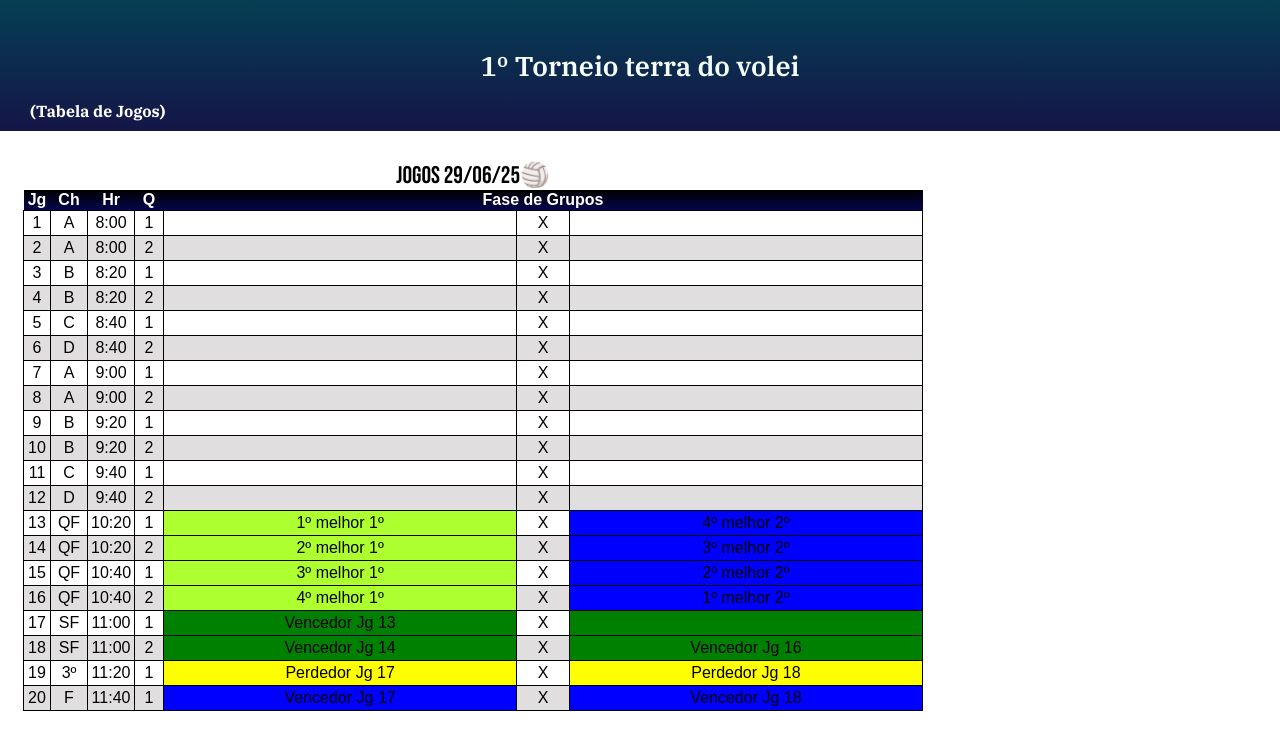
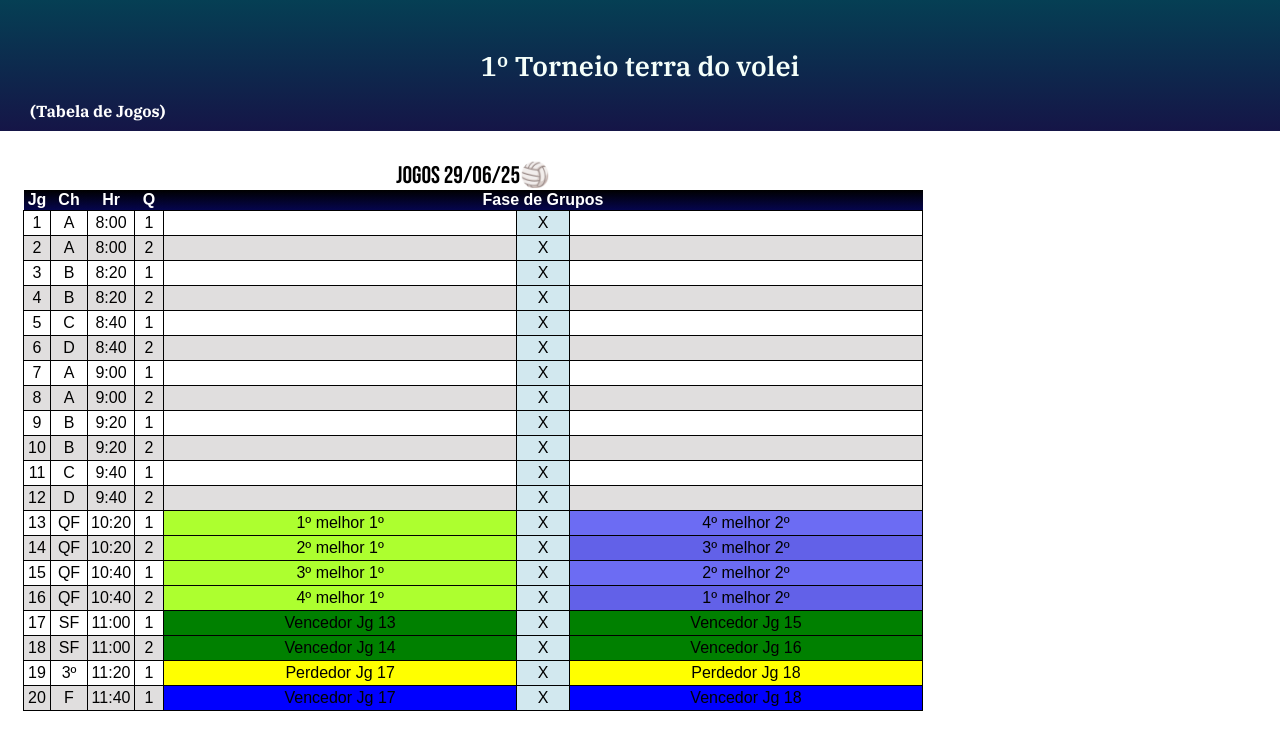
Before and after one commit to willlindo7/Open-Jijoca, a plain HTML site: page index.html in a window 1280 px wide. Drawn offline with Linux system fonts and the light colour scheme.

Commit message:
Atualizei a tabela

```diff
--- a/index.html
+++ b/index.html
@@ -31,7 +31,7 @@
                     <td class="hr">8:00</td>
                     <td class="quadra">1</td>
                     <td></td>
-                    <td>X</td>
+                    <td class="XG">X</td>
                     <td></td>
                 </tr>
                 <tr>
@@ -40,7 +40,7 @@
                     <td class="hr">8:00</td>
                     <td class="quadra">2</td>
                     <td></td>
-                    <td>X</td>
+                    <td class="XG">X</td>
                     <td></td>
                 </tr>
                 <tr>
@@ -49,7 +49,7 @@
                      <td class="hr">8:20</td>
                     <td class="quadra">1</td>
                     <td></td>
-                    <td>X</td>
+                    <td class="XG">X</td>
                     <td></td>
                 </tr>
                 <tr>
@@ -58,7 +58,7 @@
                      <td class="hr">8:20</td>
                     <td class="quadra">2</td>
                     <td></td>
-                    <td>X</td>
+                    <td class="XG">X</td>
                     <td></td>
                 </tr>
                 <tr>
@@ -67,7 +67,7 @@
                      <td class="hr">8:40</td>
                     <td class="quadra">1</td>
                     <td></td>
-                    <td>X</td>
+                    <td class="XG">X</td>
                     <td></td>
                 </tr>
                 <tr>
@@ -76,7 +76,7 @@
                      <td class="hr">8:40</td>
                     <td class="quadra">2</td>
                     <td></td>
-                    <td>X</td>
+                    <td class="XG">X</td>
                     <td></td>
                 </tr>
                  <tr>
@@ -85,7 +85,7 @@
                      <td class="hr">9:00</td>
                     <td class="quadra">1</td>
                     <td></td>
-                    <td>X</td>
+                    <td class="XG">X</td>
                     <td></td>
                 </tr>
                 <tr>
@@ -94,7 +94,7 @@
                      <td class="hr">9:00</td>
                     <td class="quadra">2</td>
                     <td></td>
-                    <td>X</td>
+                    <td class="XG">X</td>
                     <td></td>
                 </tr>
                 <tr>
@@ -103,7 +103,7 @@
                      <td class="hr">9:20</td>
                     <td class="quadra">1</td>
                     <td></td>
-                    <td>X</td>
+                    <td class="XG">X</td>
                     <td></td>
                 </tr>
                 <tr>
@@ -112,7 +112,7 @@
                      <td class="hr">9:20</td>
                     <td class="quadra">2</td>
                     <td></td>
-                    <td>X</td>
+                    <td class="XG">X</td>
                     <td></td>
                 </tr>
                 <tr>
@@ -121,7 +121,7 @@
                     <td class="hr">9:40</td>
                     <td class="quadra">1</td>
                     <td></td>
-                    <td>X</td>
+                    <td class="XG">X</td>
                     <td></td>
                 </tr>
                 <tr>
@@ -130,7 +130,7 @@
                      <td class="hr">9:40</td>
                     <td class="quadra">2</td>
                     <td></td>
-                    <td>X</td>
+                    <td class="XG">X</td>
                     <td></td>
                 </tr>
                  <tr>
@@ -139,7 +139,7 @@
                      <td class="hr">10:20</td>
                     <td class="quadra">1</td>
                     <td class="primeirosQF">1º melhor 1º</td>
-                    <td>X</td>
+                    <td class="XG">X</td>
                     <td class="segundosQF">4º  melhor 2º</td>
                 </tr>
                  <tr>
@@ -148,7 +148,7 @@
                      <td class="hr">10:20</td>
                     <td class="quadra">2</td>
                     <td class="primeirosQF">2º melhor 1º</td>
-                    <td>X</td>
+                    <td class="XG">X</td>
                     <td class="segundosQF">3º melhor 2º</td>
                 </tr>
                  <tr>
@@ -157,7 +157,7 @@
                      <td class="hr">10:40</td>
                     <td class="quadra">1</td>
                     <td class="primeirosQF">3º melhor 1º</td>
-                    <td>X</td>
+                    <td class="XG">X</td>
                     <td class="segundosQF">2º melhor 2º</td>
                 </tr>
                  <tr>
@@ -166,7 +166,7 @@
                      <td class="hr">10:40</td>
                     <td class="quadra">2</td>
                     <td class="primeirosQF">4º melhor 1º</td>
-                    <td>X</td>
+                    <td class="XG">X</td>
                     <td class="segundosQF">1º melhor 2º</td>
                 </tr>
                  <tr>
@@ -175,15 +175,15 @@
                      <td class="hr">11:00</td>
                     <td class="quadra">1</td>
                     <td class="primeirosSF">Vencedor Jg 13</td>
-                    <td>X</td>
-                    <td class="segundosSF">
+                    <td class="XG">X</td>
+                    <td class="segundosSF">Vencedor Jg 15</td>
                  <tr>
                     <td class="jogo">18</td>
                     <td class="chave">SF</td>
                      <td class="hr">11:00</td>
                     <td class="quadra">2</td>
                     <td class="primeirosSF">Vencedor Jg 14</td>
-                    <td>X</td>
+                    <td class="XG">X</td>
                     <td class="segundosSF">Vencedor Jg 16</td>
                 </tr>
                  <tr>
@@ -192,7 +192,7 @@
                      <td class="hr">11:20</td>
                     <td class="quadra">1</td>
                     <td class="primeiros3">Perdedor Jg 17</td>
-                    <td>X</td>
+                    <td class="XG">X</td>
                     <td class="segundos3">Perdedor Jg 18</td>
                 </tr>
                  <tr>
@@ -201,7 +201,7 @@
                      <td class="hr">11:40</td>
                     <td class="quadra">1</td>
                     <td class="primeirosF">Vencedor Jg 17</td>
-                    <td>X</td>
+                    <td class="XG">X</td>
                     <td class="segundosF">Vencedor Jg 18</td>
                 </tr>
             </tbody>
--- a/style.css
+++ b/style.css
@@ -54,6 +54,10 @@ div#container {
     width: 40px;
 }
 
+.XG {
+    background-color: rgb(210, 232, 239);
+}
+
 caption {
     font-weight: bold;
     font-family: "Bebas Neue", sans-serif;
@@ -92,7 +96,7 @@ tr:nth-child(2n) {
 }
 
 .segundosQF {
-    background-color: blue;
+    background-color: rgba(37, 37, 238, 0.675);
 }
 
 .primeirosSF {
```
